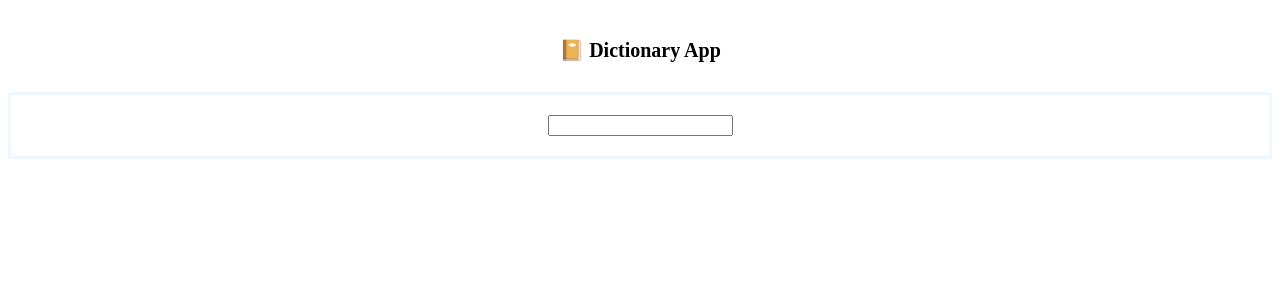
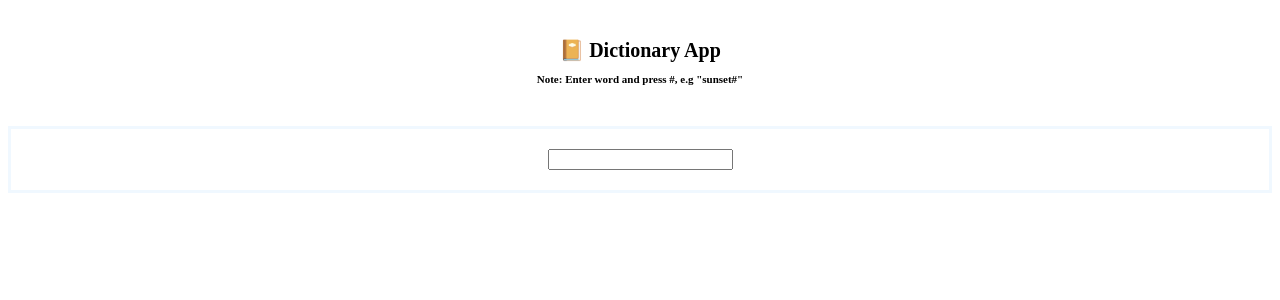
Before and after one commit to radikakumar/first-react-app, a React (Create React App) app: page / in a window 1280 px wide. Shown: the top 300 px of the page. Built offline with nearby package versions, Linux system fonts and the light colour scheme.

Commit message:
Update App.js

```diff
--- a/src/App.js
+++ b/src/App.js
@@ -8,6 +8,8 @@ export default function App() {
           </div>
       <div className= "DictionaryApp">
      📔 Dictionary App
+     <p className= "Instructions"><strong>Note: Enter word and press #, e.g "sunset#"</strong>
+     </p>
       </div>
       <main>
         <Dictionary />
```
